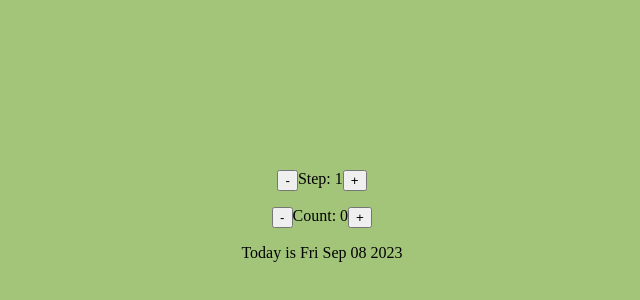
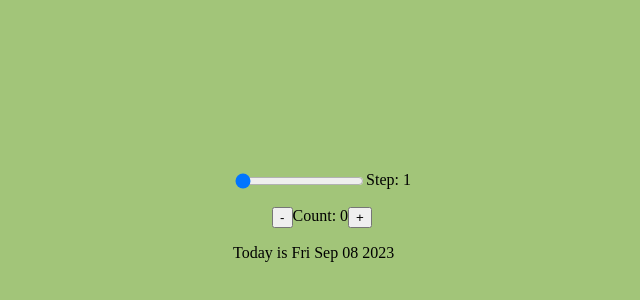
Before and after one commit to gabriele-andolina/date-counter, a React (Create React App) app: page / in a window 1280 px wide. Shown: the part 184-484 px from the top of the page, without its empty margins (318-958 px from the left). Built offline with nearby package versions, Linux system fonts and the light colour scheme.

Commit message:
Elements/State: Changed step buttons to range input and modified setStep function

```diff
--- a/src/App.js
+++ b/src/App.js
@@ -13,13 +13,13 @@ function Counter() {
     const [count, setCount] = useState(0);
     const [step, setStep] = useState(1);
 
-    function handleStepMinus() {
-        setStep((s) => s - 1);
-    }
+    // function handleStepMinus() {
+    //     setStep((s) => s - 1);
+    // }
 
-    function handleStepPlus() {
-        setStep((s) => s + 1);
-    }
+    // function handleStepPlus() {
+    //     setStep((s) => s + 1);
+    // }
 
     function handleCountMinus() {
         setCount((c) => c - step);
@@ -34,9 +34,16 @@ function Counter() {
     return (
         <div>
             <div className="step-div">
-                <button onClick={handleStepMinus}> - </button>
+                <input
+                    type="range"
+                    min="1"
+                    max="10"
+                    value={step}
+                    onChange={(e) => setStep(Number(e.target.value))}
+                />
+                {/* <button onClick={handleStepMinus}> - </button> */}
                 <span> Step: {step} </span>
-                <button onClick={handleStepPlus}> + </button>
+                {/* <button onClick={handleStepPlus}> + </button> */}
             </div>
 
             <div className="count-div">
```
